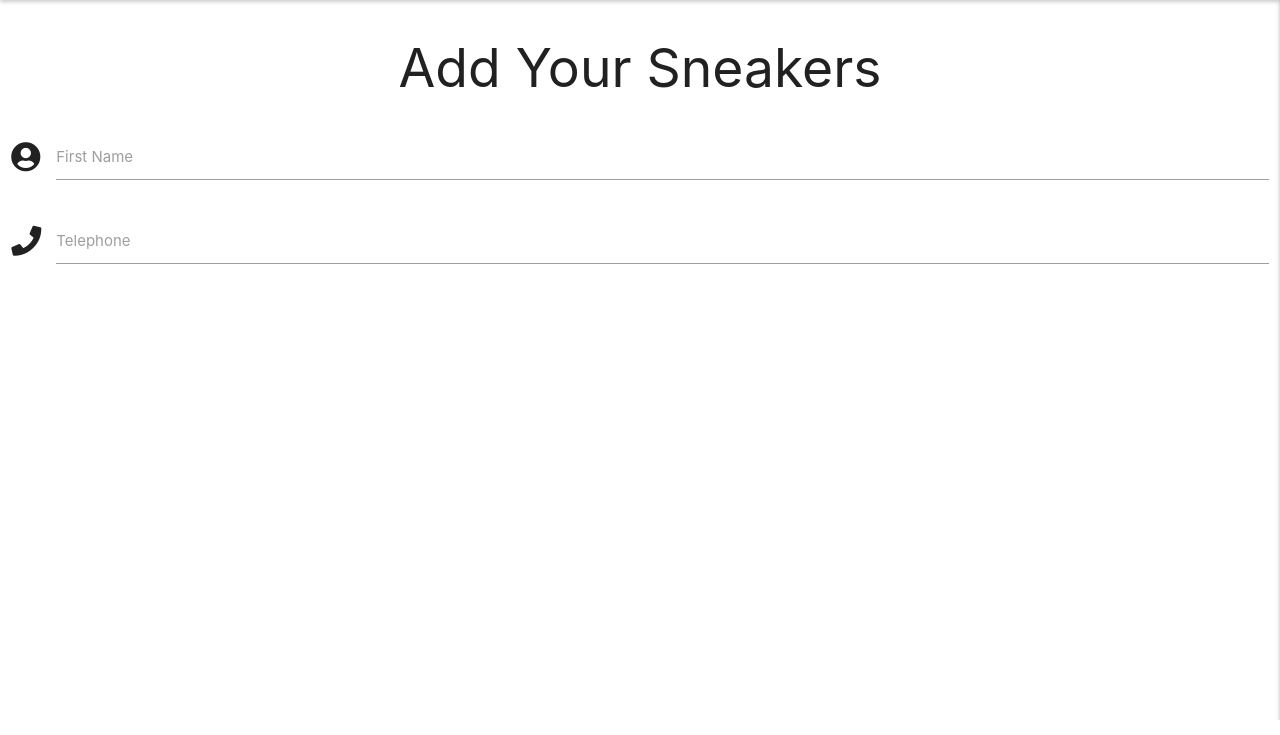
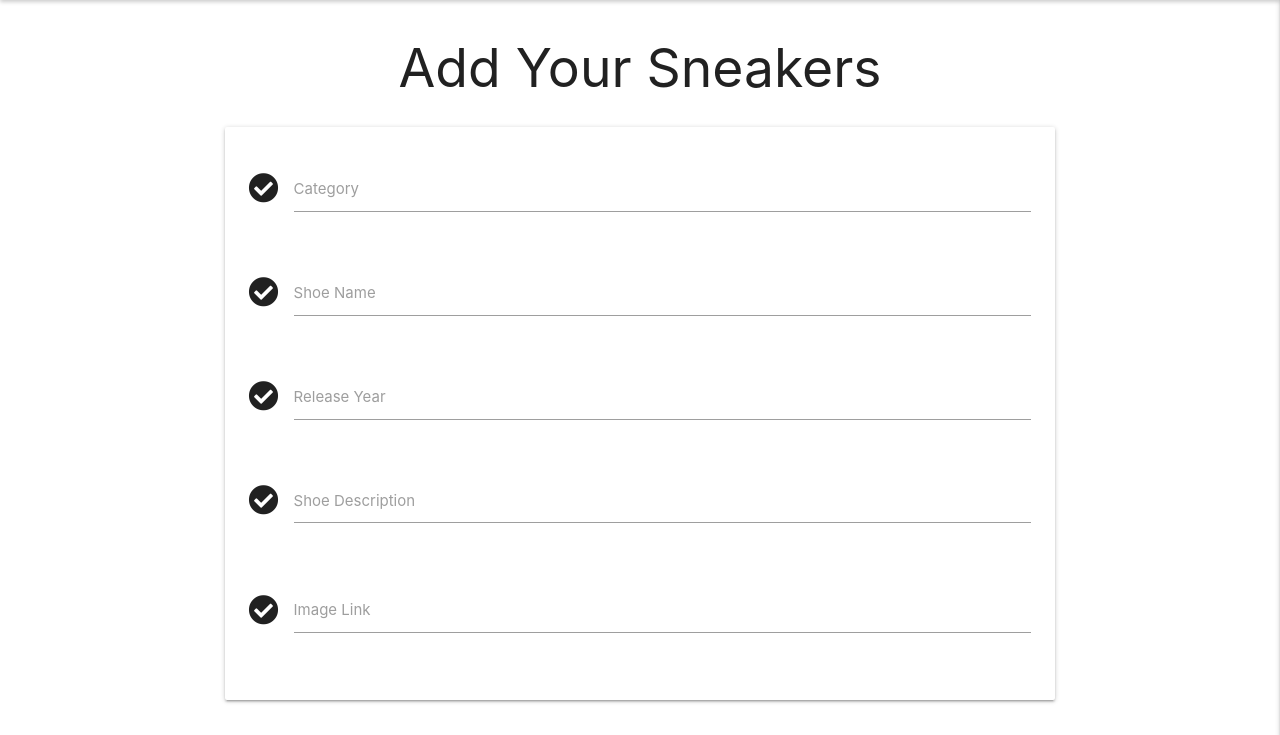
Before and after one commit to Code-Institute-Submissions/sneakerfans-ms3, a Flask app: page /add_sneakers in a window 1280 px wide. Shown: the part 80-815 px from the top of the page. Run offline with Flask 2, Linux system fonts and the light colour scheme; some libraries are stand-ins or nearby versions.

Commit message:
Task form input fields added in add-sneakers.html

```diff
--- a/templates/add-sneakers.html
+++ b/templates/add-sneakers.html
@@ -5,18 +5,47 @@
     <h2 class="center">Add Your Sneakers</h2>
 </div>
 
+
 <div class="row">
-    <form class="col s12" method="POST" action="">
-        <div class="row">
-            <div class="input-field col s12">
-                <i class="fas fa-user-circle prefix"></i>
-                <input id="icon_prefix" type="text" class="validate">
-                <label for="icon_prefix">First Name</label>
+    <form class="col s12 m8 offset-m2" method="POST" action="">
+        <div class="card-panel">
+            <div class="row">
+                <div class="input-field col s12">
+                    <i class="fas fa-check-circle prefix"></i>
+                    <input id="category_name" name="category_name" minlength="5" maxlength="50" type="text"
+                        class="validate" required>
+                    <label for="category_name">Category</label>
+                </div>
             </div>
-            <div class="input-field col s12">
-                <i class="fas fa-phone prefix"></i>
-                <input id="icon_telephone" type="tel" class="validate">
-                <label for="icon_telephone">Telephone</label>
+            <div class="row">
+                <div class="input-field col s12">
+                    <i class="fas fa-check-circle prefix"></i>
+                    <input id="shoe_name" name="shoe_name" minlength="5" maxlength="50" type="text" class="validate">
+                    <label for="shoe_name">Shoe Name</label>
+                </div>
+            </div>
+            <div class="row">
+                <div class="input-field col s12">
+                    <i class="fas fa-check-circle prefix"></i>
+                    <input id="release_year" name="release_year" minlength="5" maxlength="50" type="number"
+                        class="validate">
+                    <label for="release_year">Release Year</label>
+                </div>
+            </div>
+            <div class="row">
+                <div class="input-field col s12">
+                    <i class="fas fa-check-circle prefix"></i>
+                    <textarea id="shoe_description" name="shoe_description" minlength="5" maxlength="200"
+                        class="materialize-textarea validate" required></textarea>
+                    <label for="shoe_description">Shoe Description</label>
+                </div>
+            </div>
+            <div class="row">
+                <div class="input-field col s12">
+                    <i class="fas fa-check-circle prefix"></i>
+                    <input id="image_url" name="image_url" type="text" class="validate">
+                    <label for="image_url">Image Link</label>
+                </div>
             </div>
         </div>
     </form>
```
